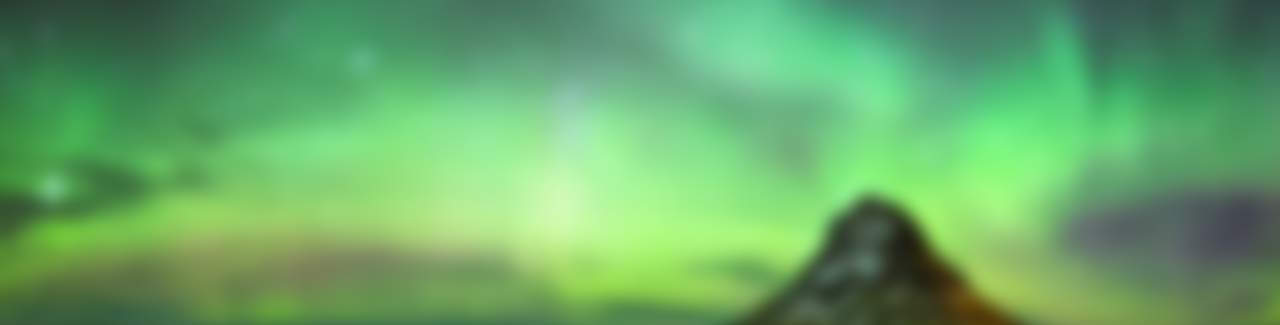
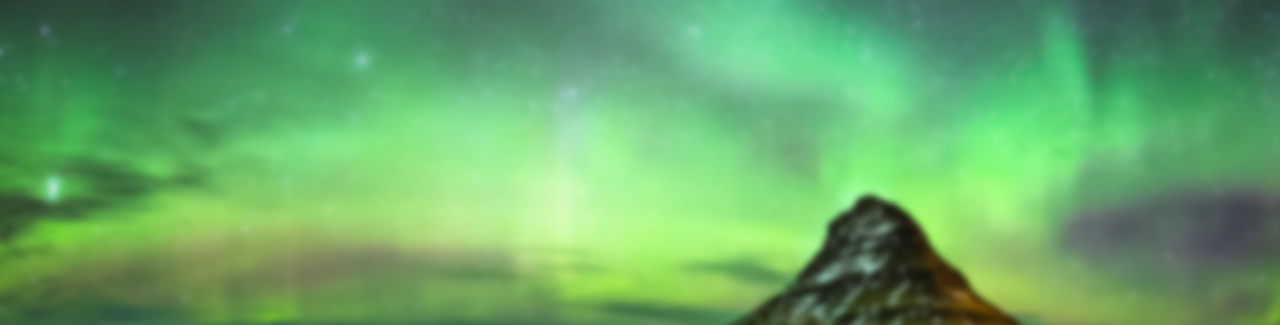
Before and after one commit to Szpadzix/Zaproszenie, a plain HTML site: page index.html in a window 1280 px wide. Shown: the top 325 px of the page. Drawn offline with Linux system fonts and the light colour scheme.

Commit message:
Add files via upload

```diff
--- a/index.html
+++ b/index.html
@@ -28,7 +28,7 @@
             background-size: cover;
             background-position: center;
 
-            filter: blur(8px);
+            filter: blur(3px);
             transform: scale(1.05);
 
             z-index: -1;
```
